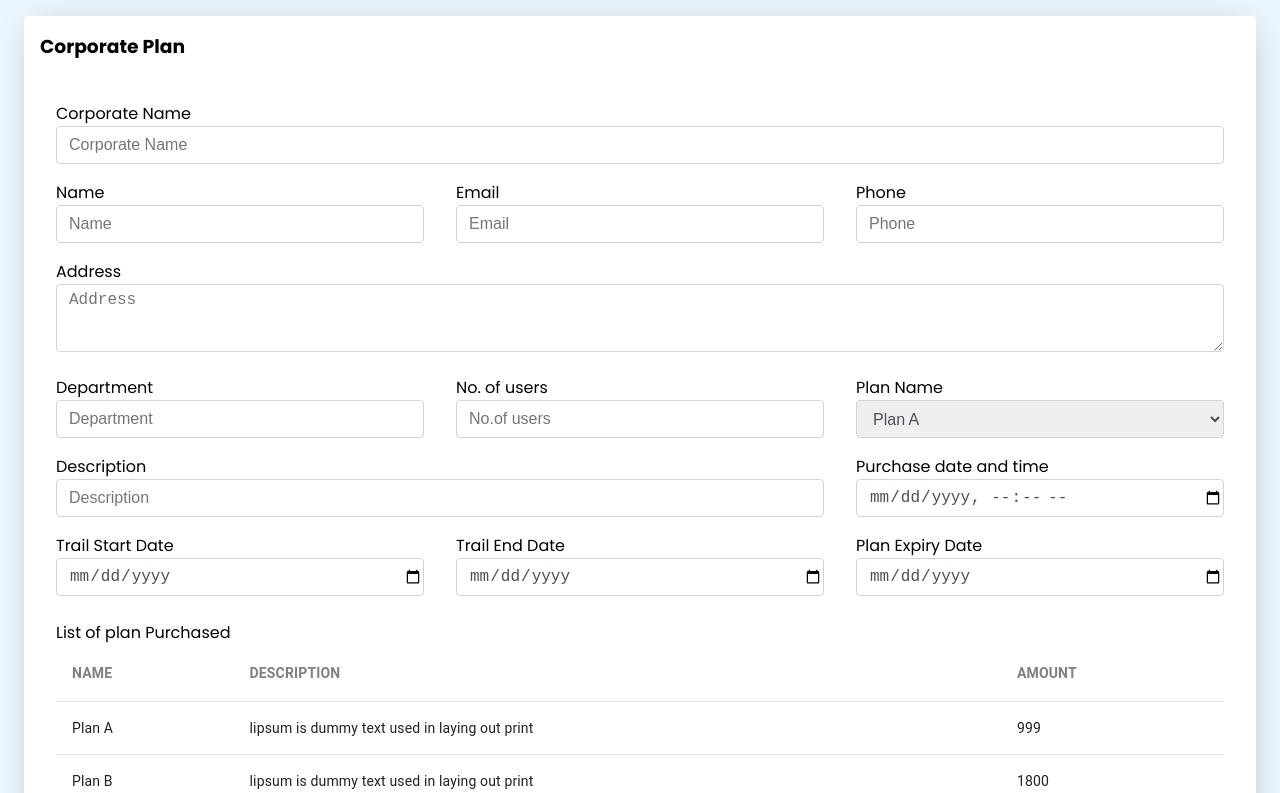
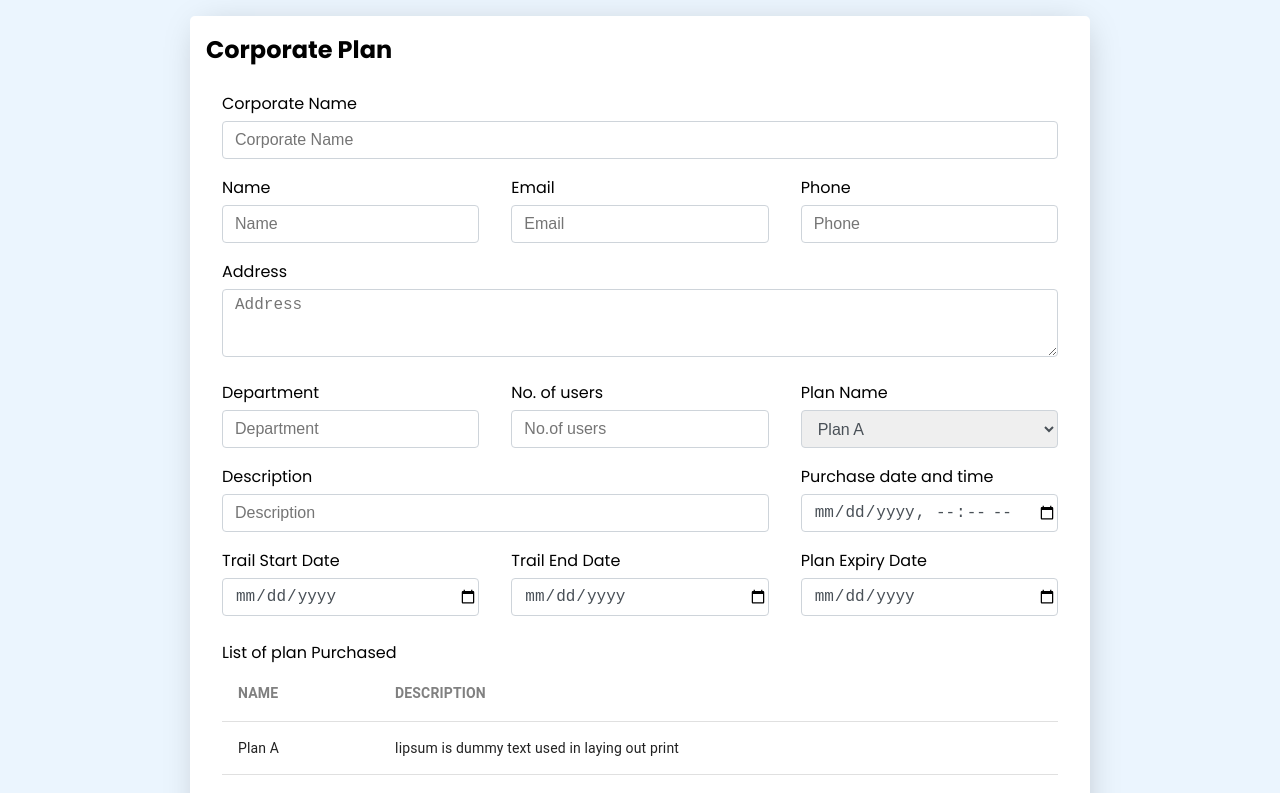
Before and after one commit to g-abhishek/concall-thumstack, a React (Create React App) app: page /corporate in a window 1280 px wide. Shown: the top 793 px of the page. Built offline with nearby package versions, Linux system fonts and the light colour scheme.

Commit message:
corporate from changes

```diff
--- a/src/Components/CorporatePlan/CorporatePlanForm.js
+++ b/src/Components/CorporatePlan/CorporatePlanForm.js
@@ -1,8 +1,10 @@
-import { Box, Button, Container, Grid, Table, TableBody, TableCell, TableContainer, TableHead, TableRow, } from '@material-ui/core';
-import React, { Component } from 'react';
+import { Accordion, AccordionDetails, AccordionSummary, Box, Button, Container, Grid, Table, TableBody, TableCell, TableContainer, TableHead, TableRow, } from '@material-ui/core';
+import React, { Component, useEffect, useLayoutEffect, useState } from 'react';
 import { makeStyles } from '@material-ui/core/styles';
 import style from "../../Css/CorporatePlanForm.module.css"
 import { useForm } from 'react-hook-form'
+import info from "../../assests/info.svg";
+import { ExpandMore } from '@material-ui/icons';
 
 const rows = [
     {"name":"Plan A", "description": "lipsum is dummy text used in laying out print", "date": "Apr 2, 2020", "method": "UPI", "status": "pending", "amount": "999"},
@@ -12,7 +14,7 @@ const rows = [
 
 const useStyles = makeStyles({
     table:{
-        minWidth: "768px"
+        minWidth: "576px"
     }
   });
 
@@ -24,10 +26,10 @@ class CorporatePlanForm extends Component {
                     <div className={style.py3}>
                         <div className={style.card}>
                             <div className={style.cardHeader}>
-                                <h3 className="mb-0">Corporate Plan</h3>
+                                <h2 className={style.mb0}>Corporate Plan</h2>
                             </div>
                             <div className={style.cardBody}>
-                                <CreateLeadForm />
+                                <CorporateForm />
                             </div>
                         </div>
                     </div>
@@ -41,14 +43,32 @@ class CorporatePlanForm extends Component {
 export default CorporatePlanForm;
 
 
-function CreateLeadForm(props) {
+function CorporateForm(props) {
     const classes = useStyles();
     const { register, handleSubmit, errors } = useForm();
+    const [isMobileView, setMobileView] = useState(window.innerWidth <= 768)
 
+
+    useEffect(()=>{
+        function handleWindowResize() {
+            console.log("resized")
+            const resolution = window.innerWidth;
+            const isMobile = resolution < 768;
+            console.log(isMobile)
+            if(isMobile){
+                setMobileView(true)
+            }else{
+                setMobileView(false)
+            }
+        }
+        window.addEventListener("resize", handleWindowResize)
+        console.log("use effect")
+    }, [])
 
     const onSubmit = (data) => {
         console.log(data)
     }
+
 
 
     return (
@@ -59,7 +79,7 @@ function CreateLeadForm(props) {
             >
                 <Grid item xs={12} md={12}>
                     <Box mx={2} my={1}>
-                        <p>Corporate Name</p>
+                        <p className={style.label}>Corporate Name</p>
                         <input type="text" placeholder="Corporate Name" className={style.formControl} name="corporateName" ref={register({required: true})} />
                         {errors.corporateName && <p className={style.textDanger}>This field is required</p>}
                     </Box>
@@ -72,14 +92,14 @@ function CreateLeadForm(props) {
             >
                 <Grid item xs={12} sm={4} md={4}>
                     <Box mx={2} my={1}>
-                        <p>Name</p>
+                        <p className={style.label}>Name</p>
                         <input type="text" placeholder="Name" className={style.formControl} name="name" ref={register({required: true})} />
                         {errors.name && <p className={style.textDanger}>This field is required</p>}
                     </Box>
                 </Grid>
                 <Grid item xs={12} sm={4} md={4}>
                     <Box mx={2} my={1}>
-                        <p>Email</p>
+                        <p className={style.label}>Email</p>
                         <input type="email" placeholder="Email" className={style.formControl} name="email" ref={register({required: true, pattern: /^[A-Z0-9._%+-]+@[A-Z0-9.-]+\.[A-Z]{2,}$/i,})} />
                         {errors.email?.type === 'required' && <p className={style.textDanger}>This field is required</p>}
                         {errors.email?.type === "pattern" && <p className={style.textDanger}>Invalid Email</p>}
@@ -87,7 +107,7 @@ function CreateLeadForm(props) {
                 </Grid>
                 <Grid item xs={12} sm={4} md={4}>
                     <Box mx={2} my={1}>
-                        <p>Phone</p>
+                        <p className={style.label}>Phone</p>
                         <input type="number" placeholder="Phone" className={style.formControl} name="phone" ref={register({required: true})} />
                         {errors.phone && <p className={style.textDanger}>This field is required</p>}
                     </Box>
@@ -100,7 +120,7 @@ function CreateLeadForm(props) {
             >
                 <Grid item xs={12} sm={12} md={12}>
                     <Box mx={2} my={1}>
-                        <p>Address</p>
+                        <p className={style.label}>Address</p>
                         <textarea placeholder="Address" rows="3" className={style.textArea} name="address" ref={register({required: true})}></textarea>
                         {errors.address && <p className={style.textDanger}>This field is required</p>}
                     </Box>
@@ -114,21 +134,21 @@ function CreateLeadForm(props) {
             >
                 <Grid item xs={12} sm={4} md={4}>
                     <Box mx={2} my={1}>
-                        <p>Department</p>
+                        <p className={style.label}>Department</p>
                         <input type="text" placeholder="Department" className={style.formControl} name="department" ref={register({required: true})} />
                         {errors.department && <p className={style.textDanger}>This field is required</p>}
                     </Box>
                 </Grid>
                 <Grid item xs={12} sm={4} md={4}>
                     <Box mx={2} my={1}>
-                        <p>No. of users</p>
+                        <p className={style.label}>No. of users</p>
                         <input type="number" placeholder="No.of users" className={style.formControl} name="numberOfUsers" ref={register({required: true})} />
                         {errors.numberOfUsers && <p className={style.textDanger}>This field is required</p>}
                     </Box>
                 </Grid>
                 <Grid item xs={12} sm={4} md={4}>
                     <Box mx={2} my={1}>
-                        <p>Plan Name</p>
+                        <p className={style.label}>Plan Name</p>
                         <select id="planName" className={style.formControl} name="planName" ref={register({ required: true })} style={{height:"38px"}}>
                             <option value="Plan A">Plan A</option>
                             <option value="Plan B">Plan B</option>
@@ -145,14 +165,14 @@ function CreateLeadForm(props) {
             >
                 <Grid item xs={12} sm={8} md={8}>
                     <Box mx={2} my={1}>
-                        <p>Description</p>
+                        <p className={style.label}>Description</p>
                         <input type="text" placeholder="Description" className={style.formControl} name="description" ref={register({required: true})} />
                         {errors.description && <p className={style.textDanger}>This field is required</p>}
                     </Box>
                 </Grid>
                 <Grid item xs={12} sm={4} md={4}>
                     <Box mx={2} my={1}>
-                        <p>Purchase date and time</p>
+                        <p className={style.label}>Purchase date and time</p>
                         <input type="datetime-local" placeholder="Purchase date and time" className={style.formControl} name="pDateTime" ref={register({required: true})} />
                         {errors.pDateTime && <p className={style.textDanger}>This field is required</p>}
                     </Box>
@@ -165,21 +185,21 @@ function CreateLeadForm(props) {
             >
                 <Grid item xs={12} sm={4} md={4}>
                     <Box mx={2} my={1}>
-                        <p>Trail Start Date</p>
+                        <p className={style.label}>Trail Start Date</p>
                         <input type="date" placeholder="Start date" className={style.formControl} name="startDate" ref={register({required: true})} />
                         {errors.startDate && <p className={style.textDanger}>This field is required</p>}
                     </Box>
                 </Grid>
                 <Grid item xs={12} sm={4} md={4}>
                     <Box mx={2} my={1}>
-                        <p>Trail End Date</p>
+                        <p className={style.label}>Trail End Date</p>
                         <input type="date" placeholder="End date" className={style.formControl} name="endDate" ref={register({required: true})} />
                         {errors.endDate && <p className={style.textDanger}>This field is required</p>}
                     </Box>
                 </Grid>
                 <Grid item xs={12} sm={4} md={4}>
                     <Box mx={2} my={1}>
-                        <p>Plan Expiry Date</p>
+                        <p className={style.label}>Plan Expiry Date</p>
                         <input type="date" placeholder="Expiry Date" className={style.formControl} name="expiryDate" ref={register({required: true})} />
                         {errors.expiryDate && <p className={style.textDanger}>This field is required</p>}
                     </Box>
@@ -187,13 +207,13 @@ function CreateLeadForm(props) {
             </Grid>
             <Box mx={2} my={2}>
                 <p>List of plan Purchased</p>
+                {!isMobileView ?
                     <TableContainer>
                         <Table className={classes.table}>
                             <TableHead>
                                 <TableRow style={{fontWeight: "bold"}}>
                                     <TableCell className={style.tableHeading}>NAME</TableCell>
                                     <TableCell className={style.tableHeading}>DESCRIPTION</TableCell>
-                                <TableCell className={style.tableHeading}>AMOUNT</TableCell>
                                 </TableRow>
                             </TableHead>
                             <TableBody>
@@ -203,7 +223,6 @@ function CreateLeadForm(props) {
                                             <TableRow key={item.name}>
                                                 <TableCell component="th" scope="row">{item.name}</TableCell>
                                                 <TableCell>{item.description}</TableCell>
-                                            <TableCell>{item.amount}</TableCell>
                                             </TableRow>
                                         )
 
@@ -212,6 +231,26 @@ function CreateLeadForm(props) {
                             </TableBody>
                         </Table>
                     </TableContainer>
+
+                :
+                <div>
+                    {
+                        rows.map((item, key) => {
+                            return (
+                            <Accordion key={key}>
+                                <AccordionSummary expandIcon={<ExpandMore />} id={key} >
+                                        <p>{item.name}</p>
+                                </AccordionSummary>
+                                <AccordionDetails>
+                                        <p className={style.small}>{item.description}</p>
+                                </AccordionDetails>
+                            </Accordion>
+                            )
+
+                        })
+                    }
+                </div>
+                }
             </Box>
             <Box mx={2} my={2}>
                 <Button type="submit" className={style.submitBtn}>Submit</Button>
--- a/src/Css/CorporatePlanForm.module.css
+++ b/src/Css/CorporatePlanForm.module.css
@@ -26,11 +26,20 @@
 .card{
     background-color: #ffffff;
     border-radius: 5px;
-    width: 100%;
     box-shadow: 2px 4px 34px -10px rgb(0 0 0 / 25%);
+    width: 900px;
+    margin: auto;
 }
+
+@media screen and (max-width: 996px){
+    .card{
+        width: 100% !important;
+    }
+}
+
+
 .cardHeader{
-    padding: 1rem 1rem;
+    padding: 1rem 1rem 0 1rem;
 }
 .cardBody{
     padding: 1rem 1rem;
@@ -71,6 +80,7 @@
     border: 1px solid #ced4da;
     border-radius: .25rem;
     color: #495057;
+    resize: vertical;
 }
 .textArea:focus{
     border: 1px solid #70767c;
@@ -94,3 +104,12 @@
 .py3 {
     padding-top: 1rem !important;
   }
+.mb0{
+    margin-bottom: 0;
+}
+.label{
+    margin-bottom: 5px;
+}
+.small{
+    font-size: 80%;
+}
```
Also changed, not shown: src/assests/info.svg (added). Lines whose indentation alone changed are shown as unchanged.
